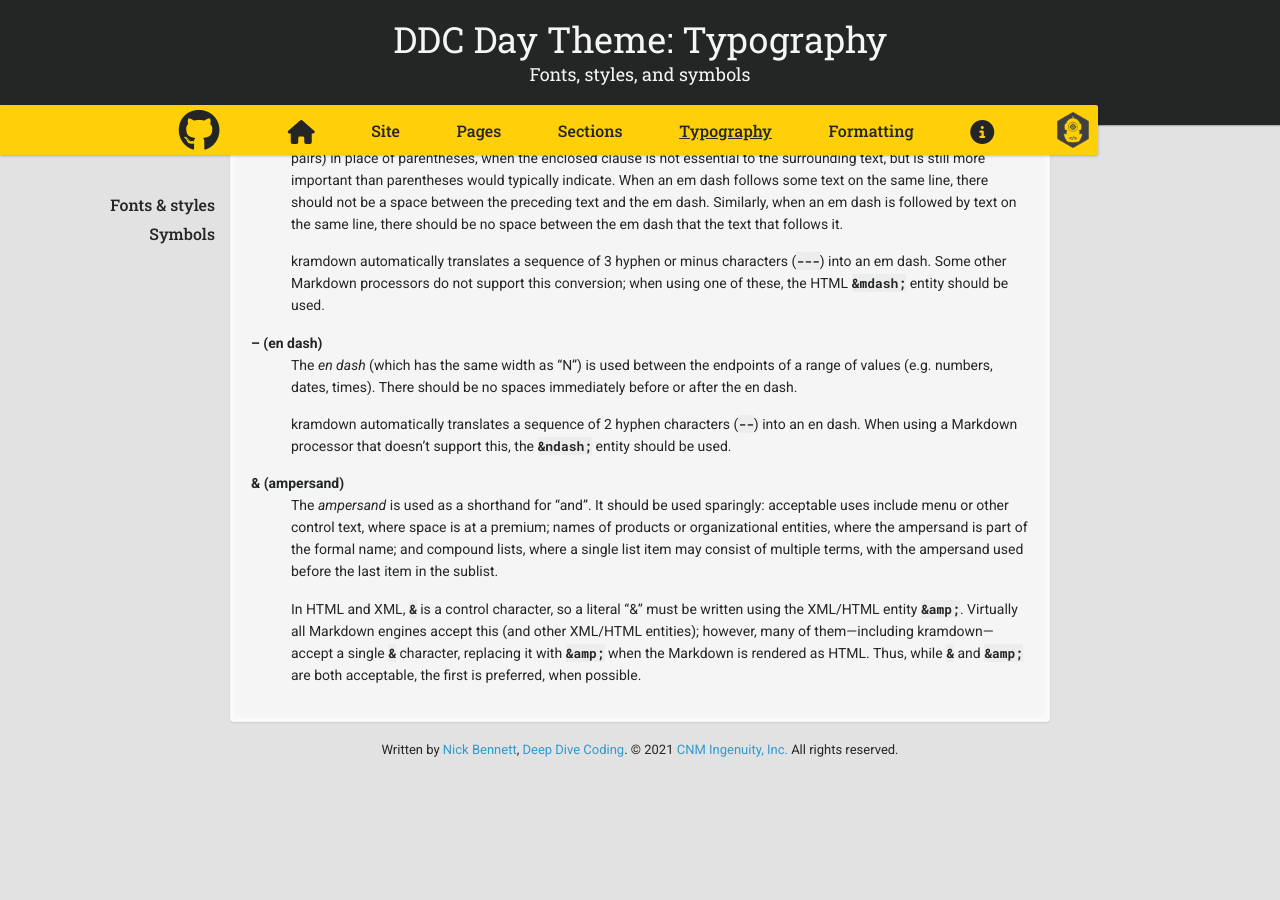
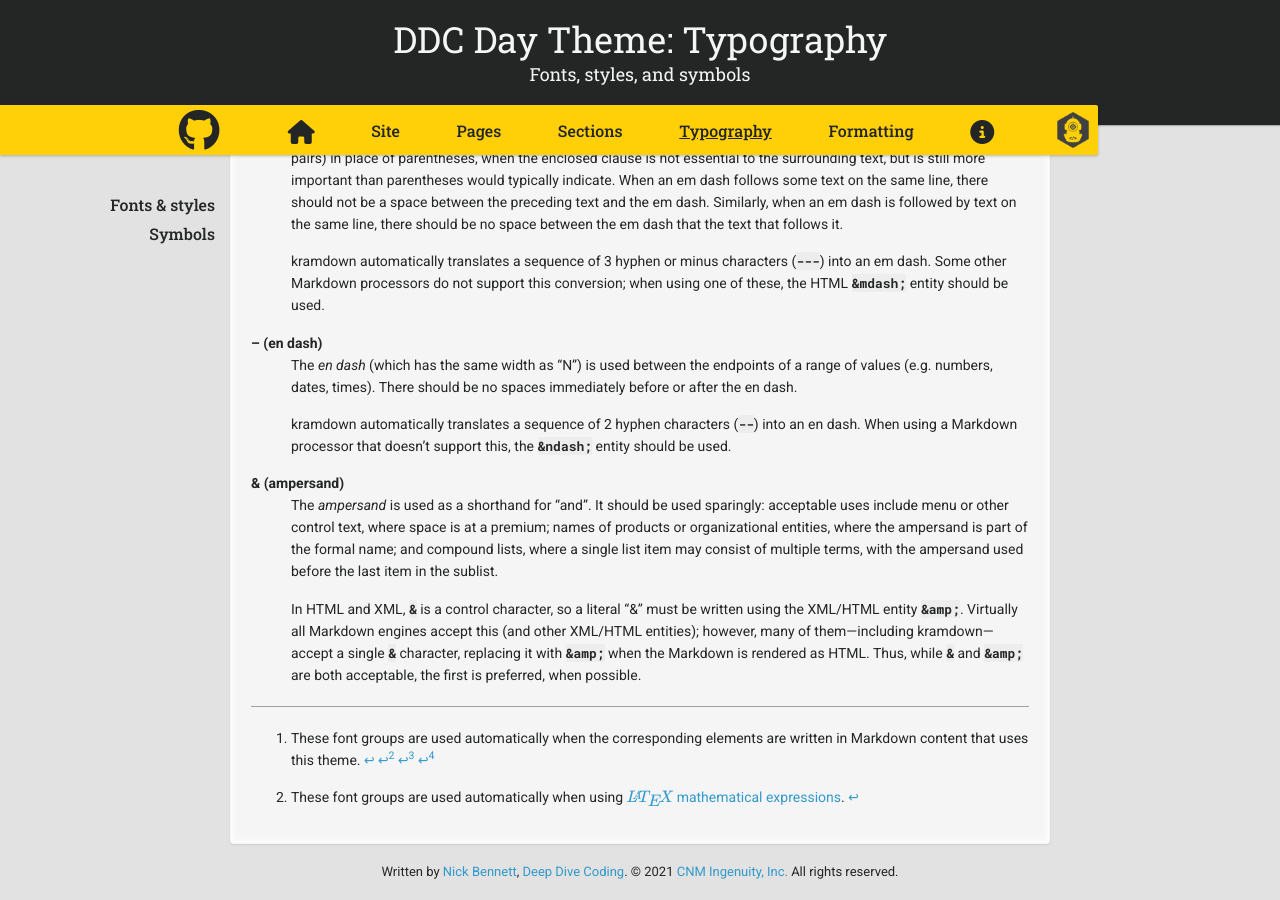
Before and after one commit to ddc-java/ddc-day, a Jekyll site: the page built from typography.md, in a window 1280 px wide and 900 px high, scrolled down 1429 px. Built offline with Jekyll 4.4.1, drawn with Linux system fonts in a browser that asks for light colours; nearby versions of some CDN libraries; our own code applies the rules of GitHub Pages for plain Markdown files; formulas are drawn with MathJax 3; before the commit the page ends 2207 px from its top, so only the background shows below that.

Commit message:
Clarify automatic font selections

```diff
--- a/typography.md
+++ b/typography.md
@@ -12,13 +12,13 @@ For the most part, the DDC Day theme is responsible for the specific typefaces a
 {:.title}slab-serif
 
 :
-    * Page, section, and subsection titles.
-    * Navigator link text.
+    * Page, section, and subsection titles.[^theme-defaults]
+    * Navigator link text.[^theme-defaults]
 
-**sans-serif bold**
+sans-serif bold
 
 :
-    * Glossary (definition list) titles.
+    * Glossary (definition list) titles.[^theme-defaults]
     * Strong emphasis (use this very sparingly).
     * UI control labels (e.g. window titles, button labels, menu item text, field labels).
 
@@ -39,11 +39,15 @@ For the most part, the DDC Day theme is responsible for the specific typefaces a
 
 $\text{serif roman and }italic$
 
-: Mathematical expressions.
+: Mathematical expressions.[^latex-defaults]
 
 {:.normal-weight}sans-serif roman
 
-: Normal text content.
+: Normal text content.[^theme-defaults]
+
+[^theme-defaults]: These font groups are used automatically when the corresponding elements are written in Markdown content that uses this theme.
+
+[^latex-defaults]: These font groups are used automatically when using [$\LaTeX$ mathematical expressions](formatting.md#mathematical-expressions).
 
 ## Symbols
 
```
